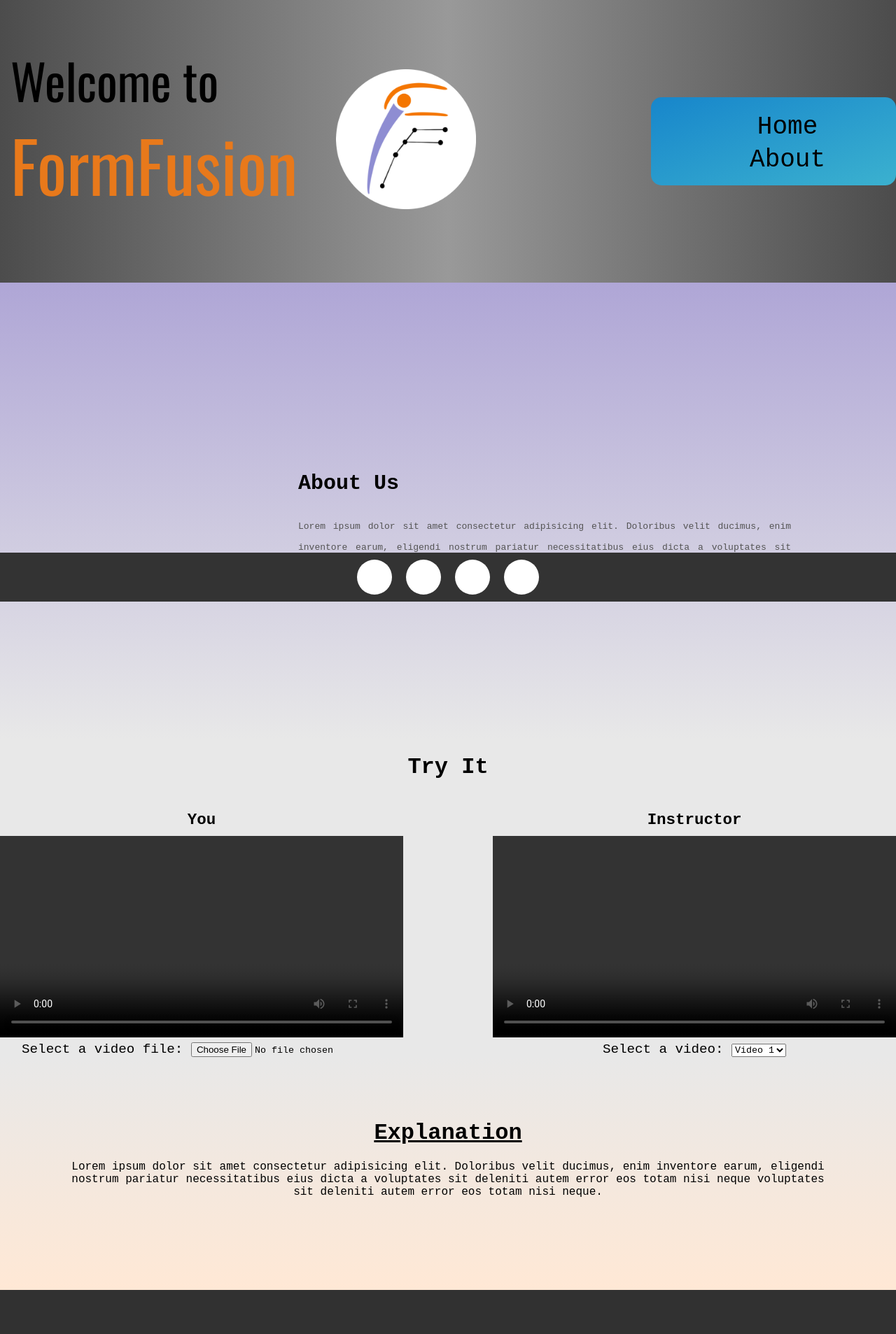
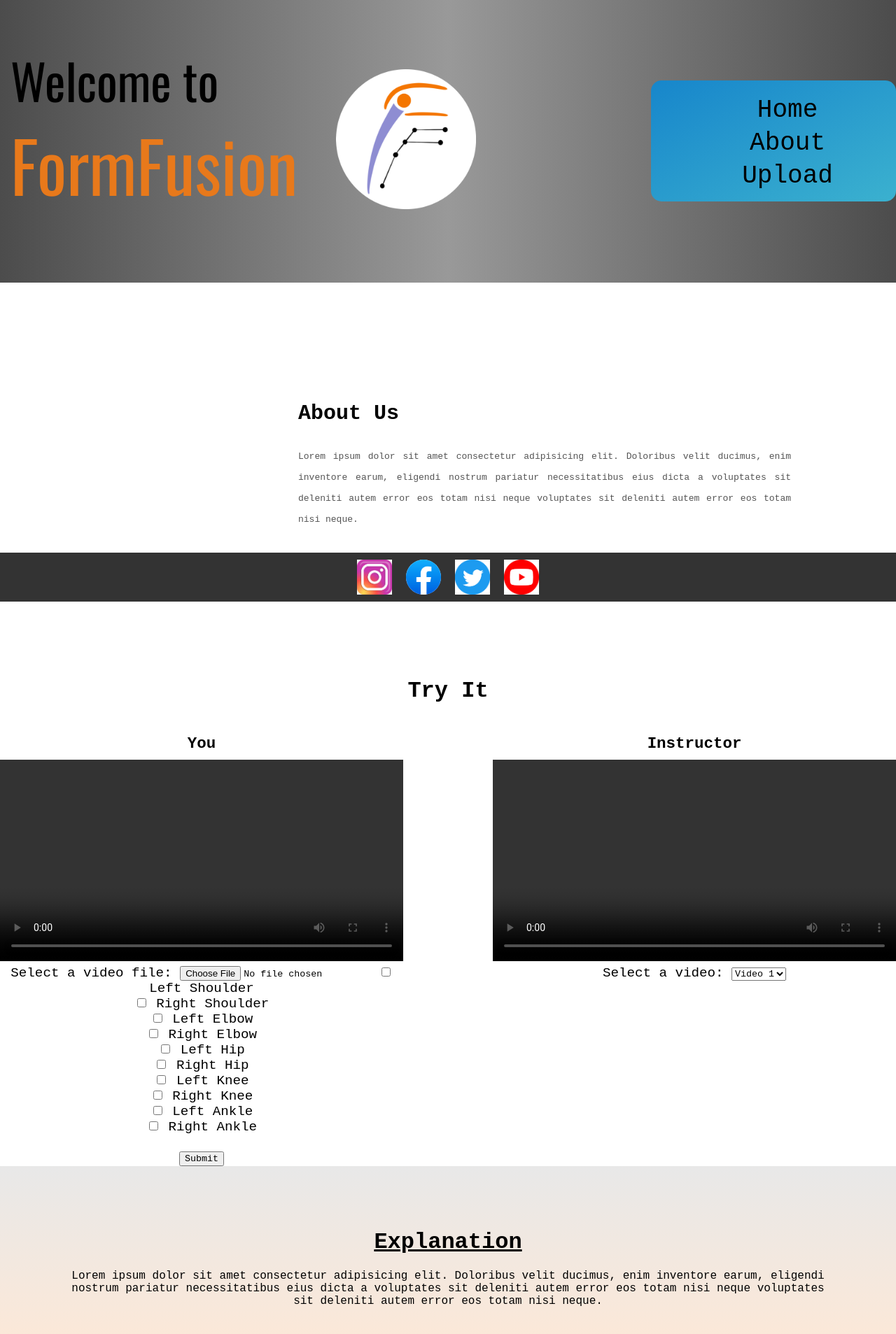
Before and after one commit to AdityaBoddepalli/Form-Fusion, a Flask app: page / in a window 1280 px wide. Shown: the top 1907 px of the page at 70% size. Before the commit the page ends 1844 px from the top, so only its background shows below. Run offline with Flask 2, Linux system fonts and the light colour scheme.

Commit message:
Update index.html
big lsit of options

```diff
--- a/app/templates/index.html
+++ b/app/templates/index.html
@@ -19,14 +19,15 @@
         <nav>
             <div class="topnav">
                 <ul>
-                    <li><a id="sec-1" href="#image">Home</a></li>
-                    <li><a id="sec-2" href="#abt">About</a></li>
+                    <li><a href="#image">Home</a></li>
+                    <li><a href="#abt">About</a></li>
+                    <li><a href="#upload">Upload</a>
                 </ul>
             </div>
         </nav>
     </div>
     <div class="container">
-        <div class="abt">
+        <div id="abt">
             <div class="inner-container">
                 <h1>About Us</h1>
                 <p class="text">
@@ -35,7 +36,7 @@
             </div>
         </div>
 
-        <div class="upload">
+        <div id="upload">
             <div class="tryit">
                 <h1>
                     Try It
@@ -50,6 +51,27 @@
                     <form>
                         <label for="video-file">Select a video file:</label>
                         <input type="file" id="video-file" accept="video/*">
+                        <input type="checkbox" id="joint1" name="shoulderLeft" value="shoulderLeft">
+                        <label for="joint1"> Left Shoulder</label><br>
+                        <input type="checkbox" id="joint2" name="shoulderRight" value="shoulderRight">
+                        <label for="joint2"> Right Shoulder</label><br>
+                        <input type="checkbox" id="joint3" name="ElbowLeft" value="ElbowLeft">
+                        <label for="joint3"> Left Elbow</label><br>
+                        <input type="checkbox" id="joint4" name="ElbowRight" value="ElbowRight">
+                        <label for="joint4"> Right Elbow</label><br>
+                        <input type="checkbox" id="joint5" name="HipLeft" value="HipLeft">
+                        <label for="joint5"> Left Hip</label><br>
+                        <input type="checkbox" id="joint6" name="HipRight" value="HipRight">
+                        <label for="joint6"> Right Hip</label><br>
+                        <input type="checkbox" id="joint7" name="KneeLeft" value="KneeLeft">
+                        <label for="joint7"> Left Knee</label><br>
+                        <input type="checkbox" id="joint8" name="KneeRight" value="KneeRight">
+                        <label for="joint8"> Right Knee</label><br>
+                        <input type="checkbox" id="joint9" name="AnkleLeft" value="AnkleLeft">
+                        <label for="joint9"> Left Ankle</label><br>
+                        <input type="checkbox" id="joint10" name="AnkleRight" value="AnkleRight">
+                        <label for="joint10"> Right Ankle</label><br><br>
+                        <input type="submit" value="Submit">
                     </form>
 
                     <script>
@@ -99,10 +121,10 @@
         </div>
     </div>
     <div class="social-bar">
-        <a href="#"><i class="fa fa-instagram"></i></a>
-        <a href="#"><i class="fa fa-facebook-square"></i></a>
-        <a href="#"><i class="fa fa-twitter-square"></i></a>
-        <a href="#"><i class="fa fa-youtube-square"></i></a>
+        <a href="https://www.instagram.com/"><img src="../static/images/images.jpeg" width="50" height="50"></a>
+        <a href="https://www.facebook.com/"><img src="../static/images/download.png" width="50" height="50"></a>
+        <a href="https://twitter.com/"><img src="../static/images/download (1).png" width="50" height="50"></a>
+        <a href="https://youtube.com/"><img src="../static/images/download (2).png" width="50" height="50"></a>
     </div>
 </body>
 </html>
```
